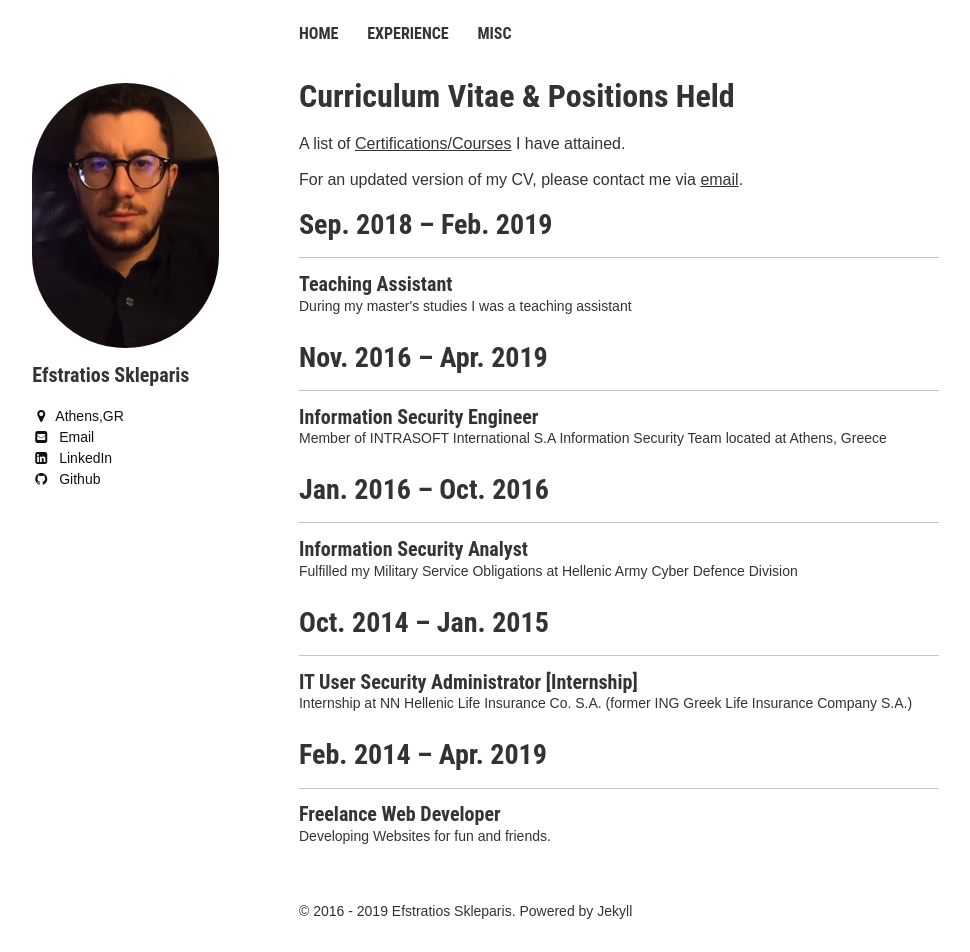
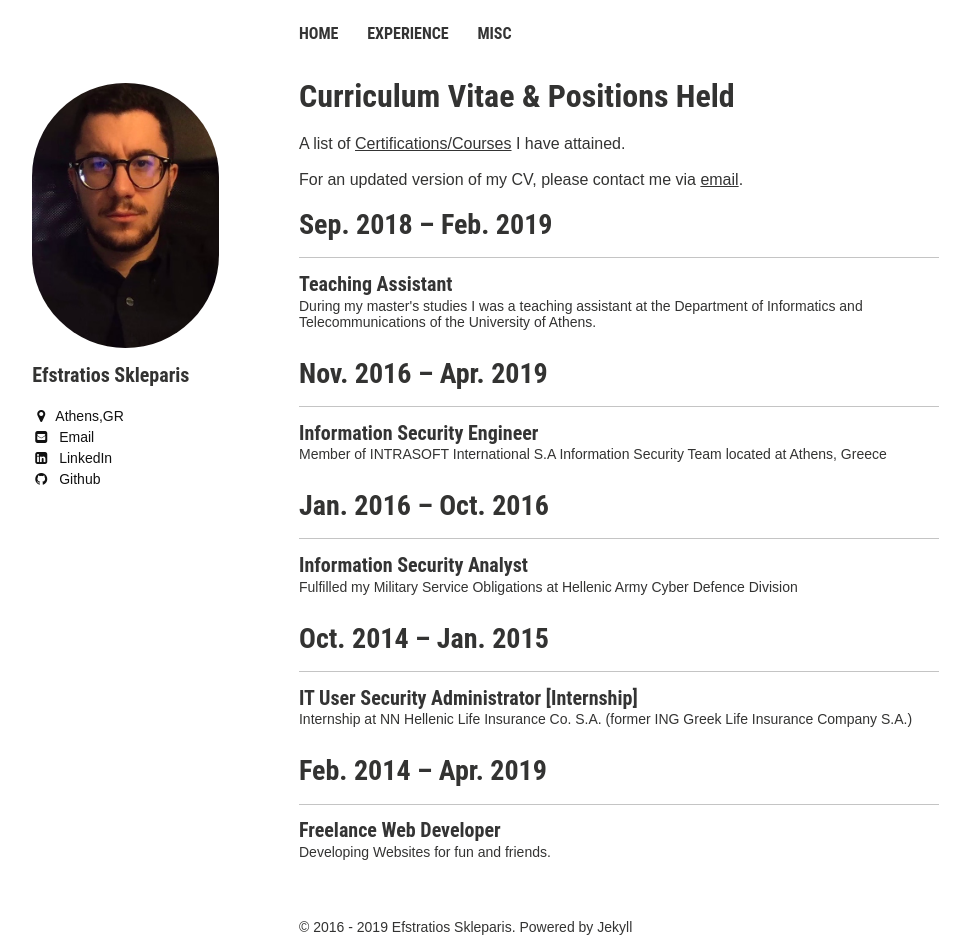
Before and after one commit to efstratios/efstratios.github.io, a Jekyll site: the page built from experience/index.md, in a window 1280 px wide. Shown: the whole page, without its empty margins (21-991 px from the left). Built offline with Jekyll 4.4.1, drawn with Linux system fonts in a browser that asks for light colours.

Commit message:
updating description

```diff
--- a/_posts/2018-09-10-MscUoA.md
+++ b/_posts/2018-09-10-MscUoA.md
@@ -1,7 +1,7 @@
 ---
 layout: post
 title: "Teaching Assistant"
-excerpt: "During my master's studies I was a teaching assistant"
+excerpt: "During my master's studies I was a teaching assistant at the Department of Informatics and Telecommunications of the University of Athens."
 tags: [sample post, code, highlighting]
 end_date: 2019-02-10
 share: true
```
